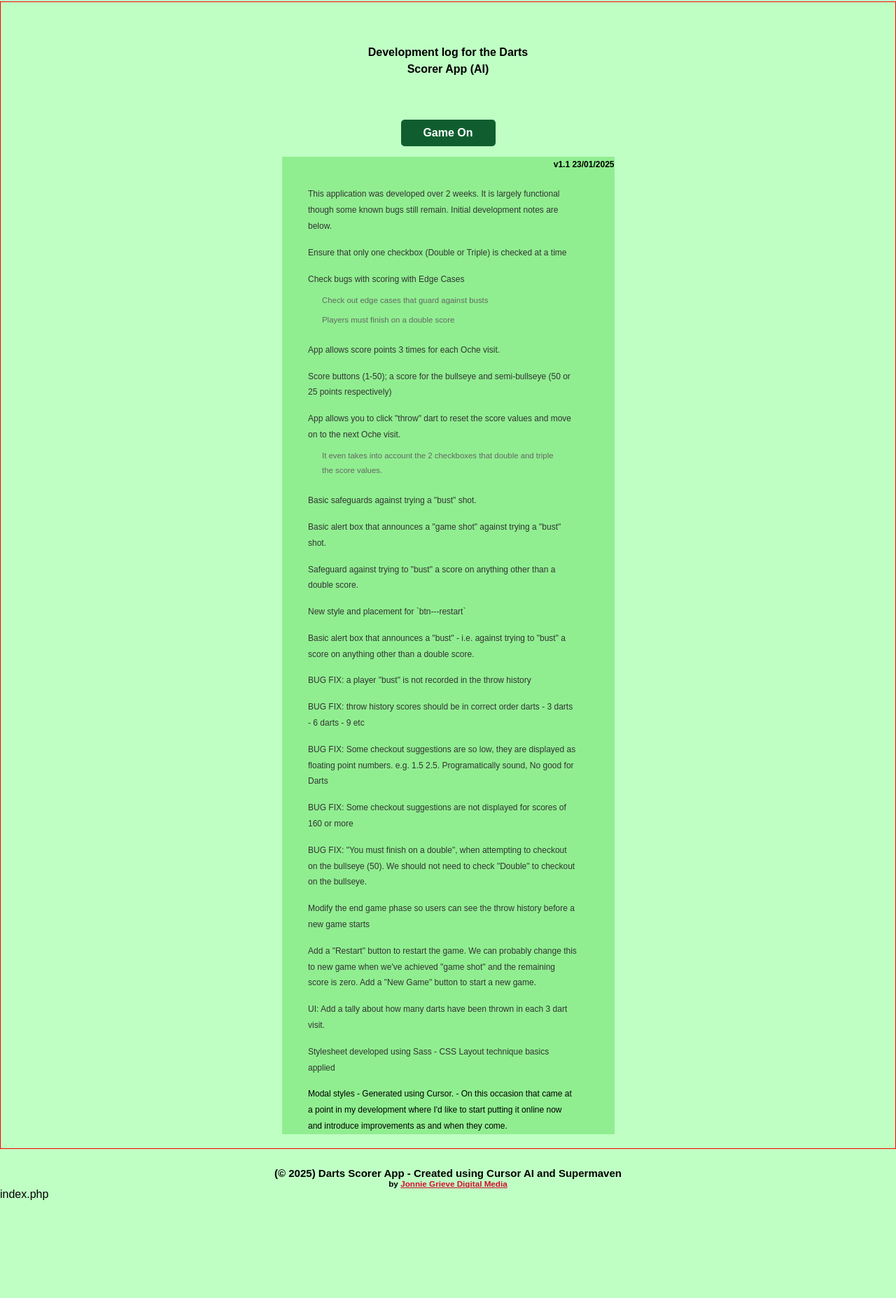
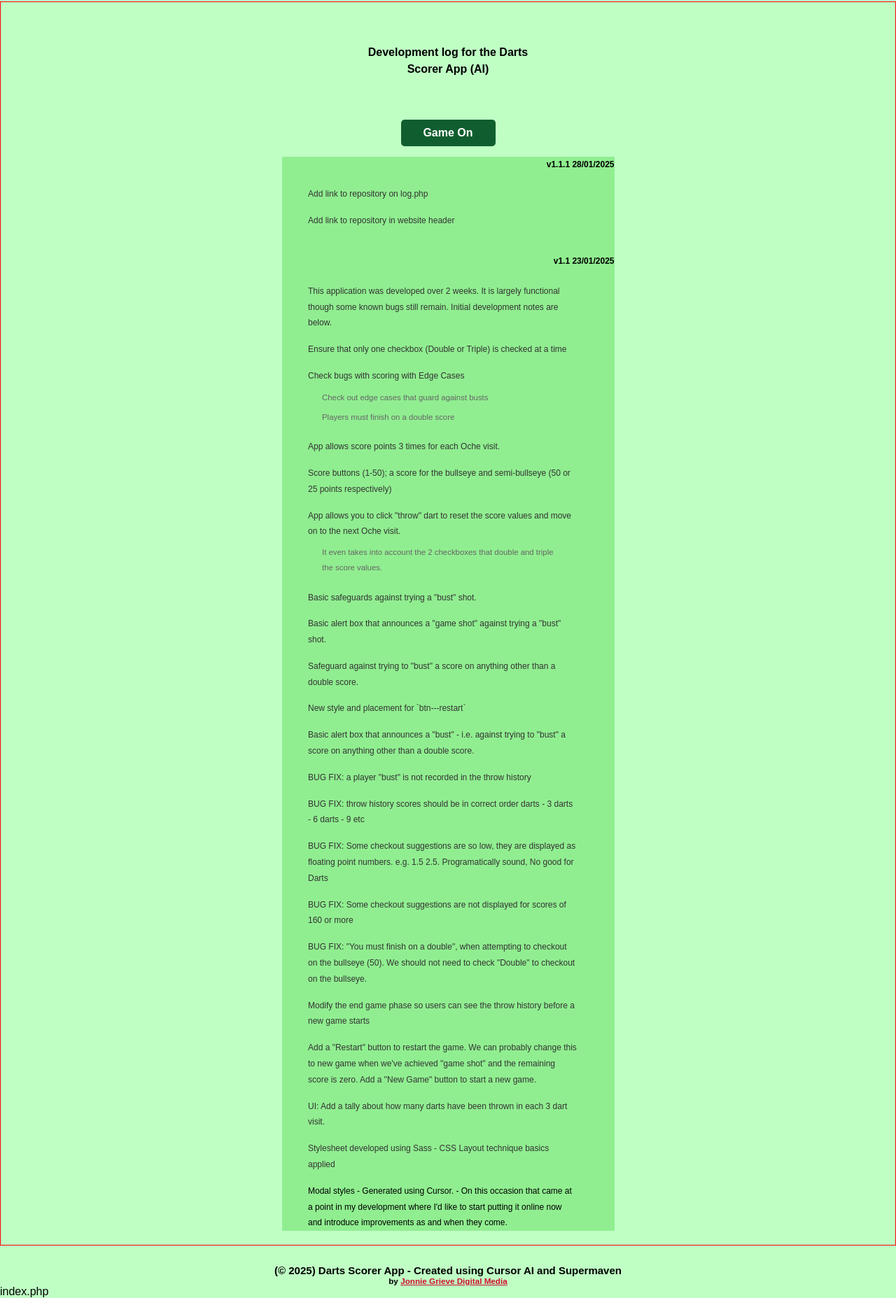
Before and after one commit to jg-digital-media/jgdm_darts_scorer, a PHP site: page /log.php in a window 1280 px wide. Shown: the part 84-1939 px from the top of the page at 70% size. Before the commit the page ends 1799 px from the top, so only its background shows below. Run offline with PHP 8.4, Linux system fonts and the light colour scheme.

Commit message:
update log v1.1.1

```diff
--- a/log.php
+++ b/log.php
@@ -25,12 +25,24 @@
         <article>
 
             <div class="log---header">
+                <span class="log---version">v1.1.1</span>
+                <span class="log---date">28/01/2025</span>
+            </div>
+
+            <ul class="dev---log">
+
+            <li>Add link to repository on log.php</li>
+            <li>Add link to repository in website header</li>
+
+            </ul>
+
+            <div class="log---header">
                 <span class="log---version">v1.1</span>
                 <span class="log---date">23/01/2025</span>
             </div>
 
             <ul class="dev---log">
-                <li>This application was developed over 2 weeks.  It is largely functional though some known bugs still remain. Initial development notes are below.
+                <li>This application was developed over 2 weeks.  It is largely functional though some known bugs still remain. Initial development notes are below.</li>
                 <li>Ensure that only one checkbox (Double or Triple) is checked at a time</li>
                 <li>Check bugs with scoring with Edge Cases
                     <ul>
```
